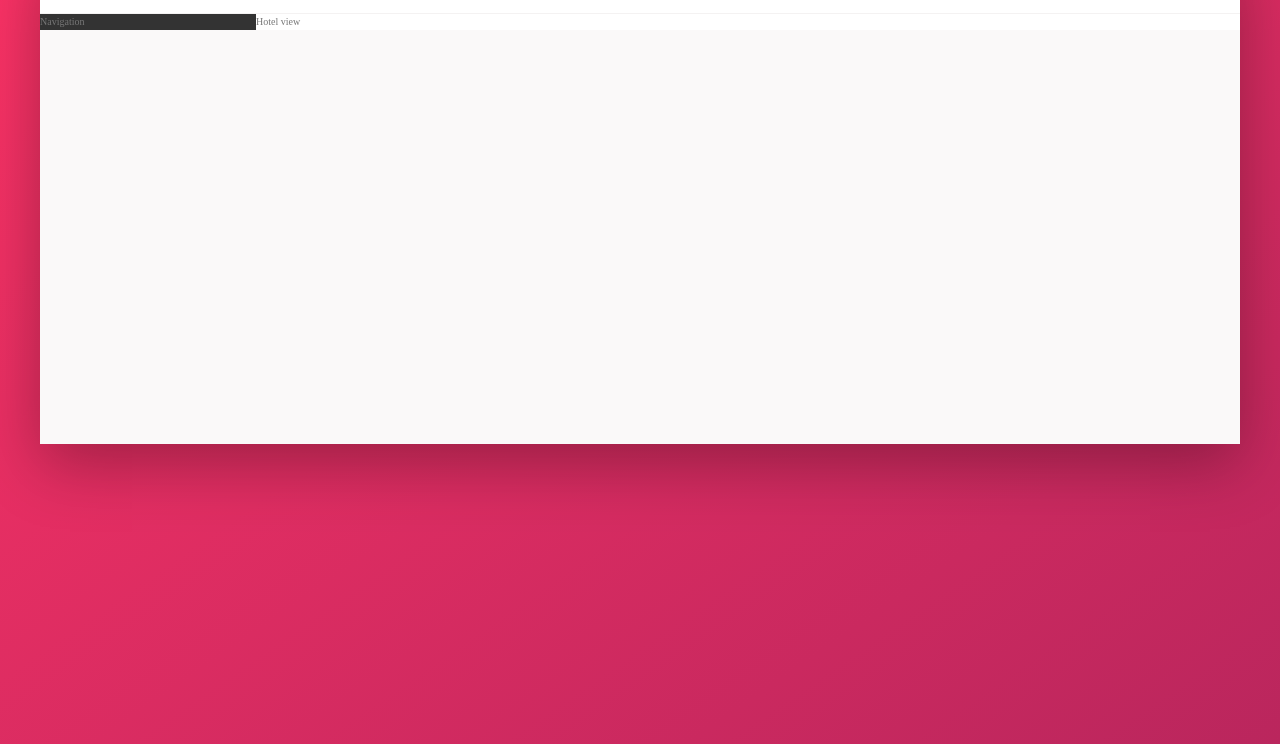
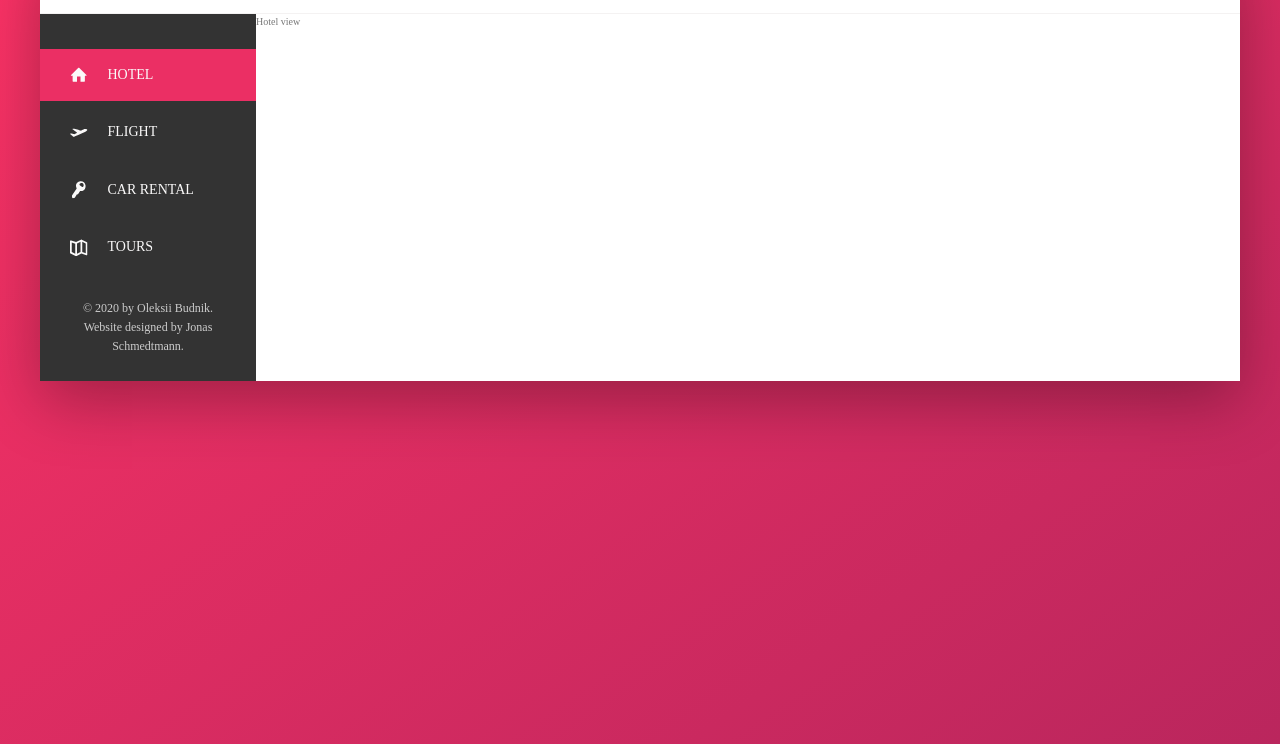
Before and after one commit to BudnikOleksii/Trillo, a website: page src/index.html in a window 1280 px wide. Shown: the part 136-880 px from the top of the page. Drawn offline with Linux system fonts and the light colour scheme.

Commit message:
sidebar was added

```diff
--- a/src/index.html
+++ b/src/index.html
@@ -59,7 +59,56 @@
                 </nav>
             </header>
             <div class="content">
-                <nav class="sidebar">Navigation</nav>
+                <nav class="sidebar">
+                    <ul class="side-nav">
+                        <li class="side-nav__item side-nav__item--active">
+                            <a href="#" class="side-nav__link">
+                                <svg class="side-nav__icon">
+                                    <use
+                                        xlink:href="img/sprite.svg#icon-home"
+                                    ></use>
+                                </svg>
+                                <span>Hotel</span>
+                            </a>
+                        </li>
+                        <li class="side-nav__item">
+                            <a href="#" class="side-nav__link">
+                                <svg class="side-nav__icon">
+                                    <use
+                                        xlink:href="img/sprite.svg#icon-aircraft-take-off"
+                                    ></use>
+                                </svg>
+                                <span>Flight</span>
+                            </a>
+                        </li>
+                        <li class="side-nav__item">
+                            <a href="#" class="side-nav__link">
+                                <svg class="side-nav__icon">
+                                    <use
+                                        xlink:href="img/sprite.svg#icon-key"
+                                    ></use>
+                                </svg>
+                                <span>Car rental</span>
+                            </a>
+                        </li>
+                        <li class="side-nav__item">
+                            <a href="#" class="side-nav__link">
+                                <svg class="side-nav__icon">
+                                    <use
+                                        xlink:href="img/sprite.svg#icon-map"
+                                    ></use>
+                                </svg>
+                                <span>Tours</span>
+                            </a>
+                        </li>
+                    </ul>
+
+                    <div class="legal">
+                        &copy; 2020 by Oleksii Budnik. Website designed by Jonas
+                        Schmedtmann.
+                    </div>
+                </nav>
+
                 <main class="hotel-view">Hotel view</main>
             </div>
         </div>
--- a/src/sass/base/_layuot.scss
+++ b/src/sass/base/_layuot.scss
@@ -3,18 +3,10 @@
     margin: 8rem auto;
     background-color: var(--color-grey-light-1);
     box-shadow: var(--shadow-dark);
-
-    min-height: 50rem;
 }
 
 .content {
     display: flex;
-}
-
-.sidebar {
-    background-color: var(--color-grey-dark-1);
-
-    flex: 0 0 18%;
 }
 
 .hotel-view {
--- /dev/null
+++ b/src/sass/components/_sidebar.scss
@@ -0,0 +1,83 @@
+.sidebar {
+    background-color: var(--color-grey-dark-1);
+    // 0 for shrink cause we don't need any width changes
+    flex: 0 0 18%;
+
+    display: flex;
+    flex-direction: column;
+    justify-content: space-between;
+}
+
+.side-nav {
+    font-size: 1.4rem;
+    list-style: none;
+    margin-top: 3.5rem;
+
+    &__item {
+        position: relative;
+
+        &:not(:last-child) {
+            margin-bottom: 0.5rem;
+        }
+    }
+
+    &__item::before {
+        content: "";
+        position: absolute;
+        top: 0;
+        left: 0;
+        height: 100%;
+        width: 3px;
+        background-color: var(--color-primary);
+        transform: scaleY(0);
+        // for growing from bottom
+        // transform-origin: bottom;
+        transition: transform 0.2s, width 0.4s cubic-bezier(1, 0, 0, 1) 0.2s,
+            // .2s delay
+            background-color 0.1s;
+    }
+
+    &__item:hover::before,
+    &__item--active::before {
+        transform: scaleY(1);
+        width: 100%;
+    }
+
+    &__item:active::before {
+        background-color: var(--color-primary-light);
+    }
+
+    &__link:link,
+    &__link:visited {
+        color: var(--color-grey-light-1);
+        text-decoration: none;
+        text-transform: uppercase;
+        display: block;
+        padding: 1.5rem 3rem;
+        position: relative;
+        z-index: 10;
+
+        display: flex;
+        align-items: center;
+    }
+
+    // with currentColor hover changes link and icon color
+    // &__link:hover {
+    //     color: orangered;
+    // }
+
+    &__icon {
+        width: 1.75rem;
+        height: 1.75rem;
+        margin-right: 2rem;
+        // color of parent element
+        fill: currentColor;
+    }
+}
+
+.legal {
+    font-size: 1.2rem;
+    text-align: center;
+    padding: 2.5rem;
+    color: var(--color-grey-light-4);
+}
--- a/src/sass/main.scss
+++ b/src/sass/main.scss
@@ -4,3 +4,4 @@
 @import "base/animations";
 
 @import "./components/header";
+@import "./components/sidebar";
```
Also changed, not shown: src/css/main.min.css.
